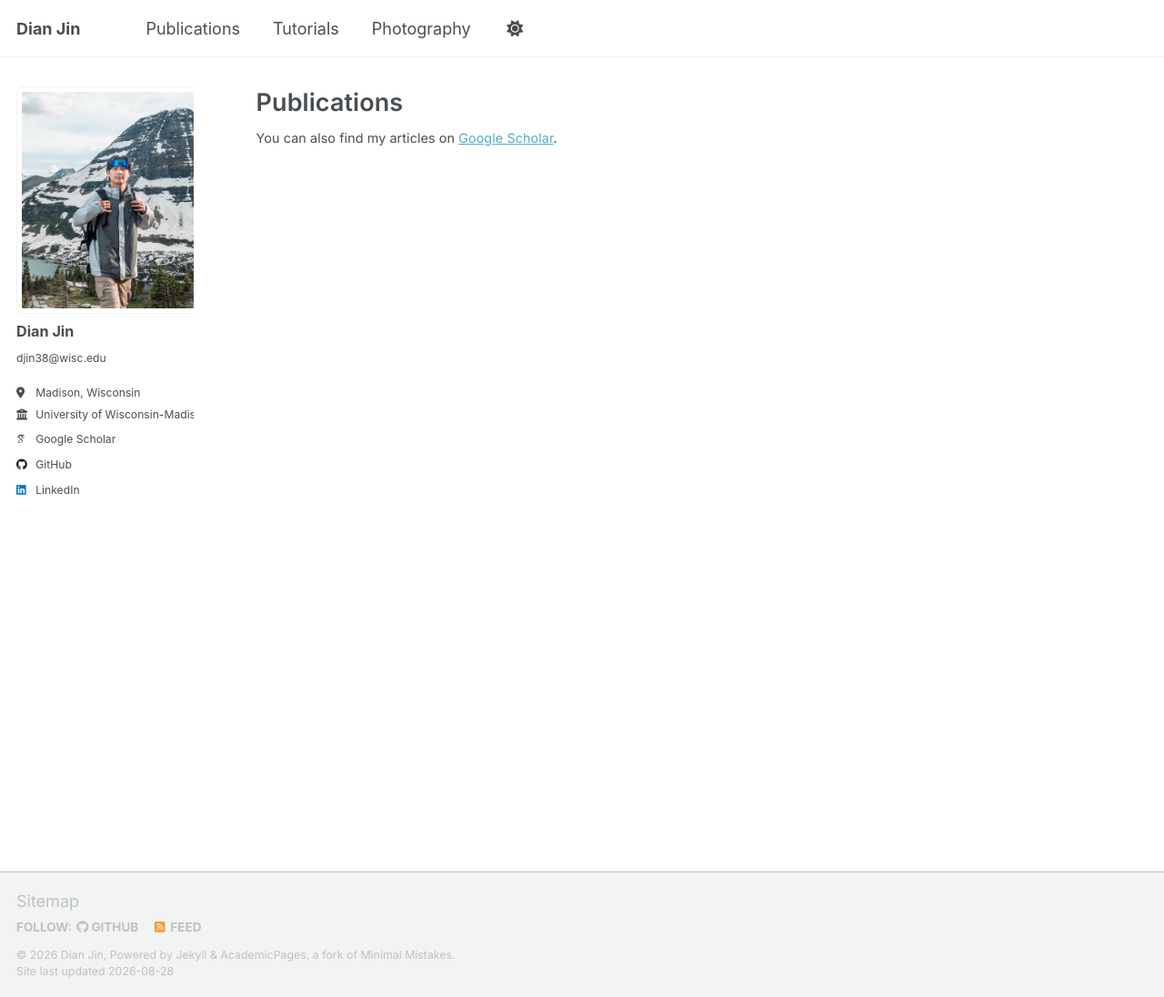
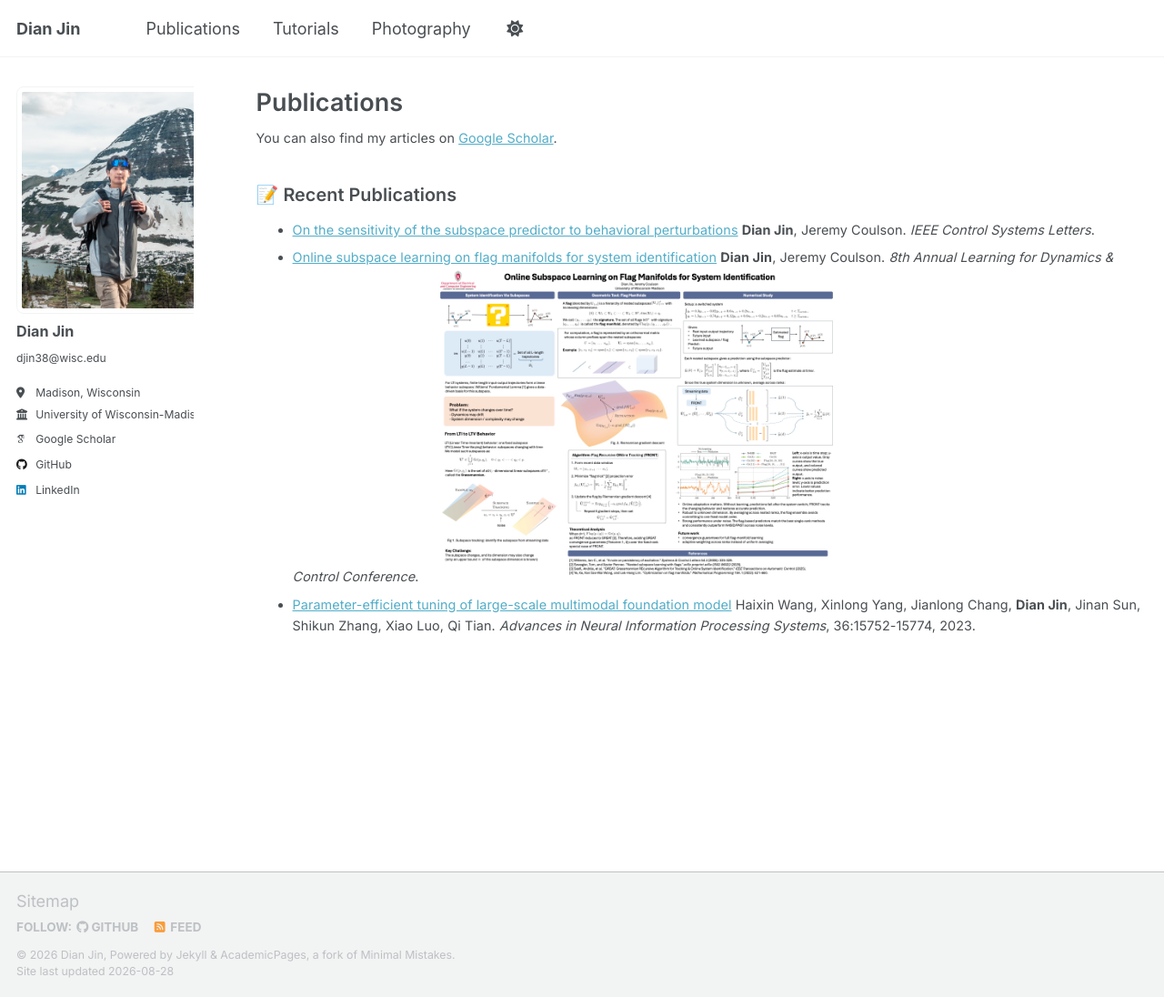
Before and after one commit to DianJin-Frederick/DianJin-Frederick.github.io, a Jekyll site: the page built from _pages/publications.md, in a window 1280 px wide and 1096 px high. Shown: the whole window at 91% size. Built offline with Jekyll 4.4.1, drawn with Linux system fonts in a browser that asks for light colours; some web fonts are replaced; a script that is not in the unit is left out.

Commit message:
Populate publications page

```diff
--- a/_pages/publications.md
+++ b/_pages/publications.md
@@ -8,3 +8,13 @@ author_profile: true
 {% if site.author.googlescholar %}
 You can also find my articles on [Google Scholar](https://scholar.google.com/citations?user=1Mk35t8AAAAJ&hl=en).
 {% endif %}
+
+## 📝 Recent Publications
+- [On the sensitivity of the subspace predictor to behavioral perturbations](https://arxiv.org/abs/2603.17256) **Dian Jin**, Jeremy Coulson. *IEEE Control Systems Letters*.
+- [Online subspace learning on flag manifolds for system identification](https://arxiv.org/abs/2511.06416)
+  **Dian Jin**, Jeremy Coulson. *8th Annual Learning for Dynamics & Control Conference*.
+  <a href="/files/V2_FRONT_poster.pdf" style="display:inline-block; width:50%;">
+    <img src="/images/posters/V2_FRONT_poster_preview.jpg" alt="Poster preview" style="width:100%; height:auto; display:block;">
+  </a>
+- [Parameter-efficient tuning of large-scale multimodal foundation model](https://proceedings.neurips.cc/paper_files/paper/2023/hash/32ebb6b560ee58abbdae834e5f37cb5d-Abstract-Conference.html)
+  Haixin Wang, Xinlong Yang, Jianlong Chang, **Dian Jin**, Jinan Sun, Shikun Zhang, Xiao Luo, Qi Tian. *Advances in Neural Information Processing Systems*, 36:15752-15774, 2023.
```
